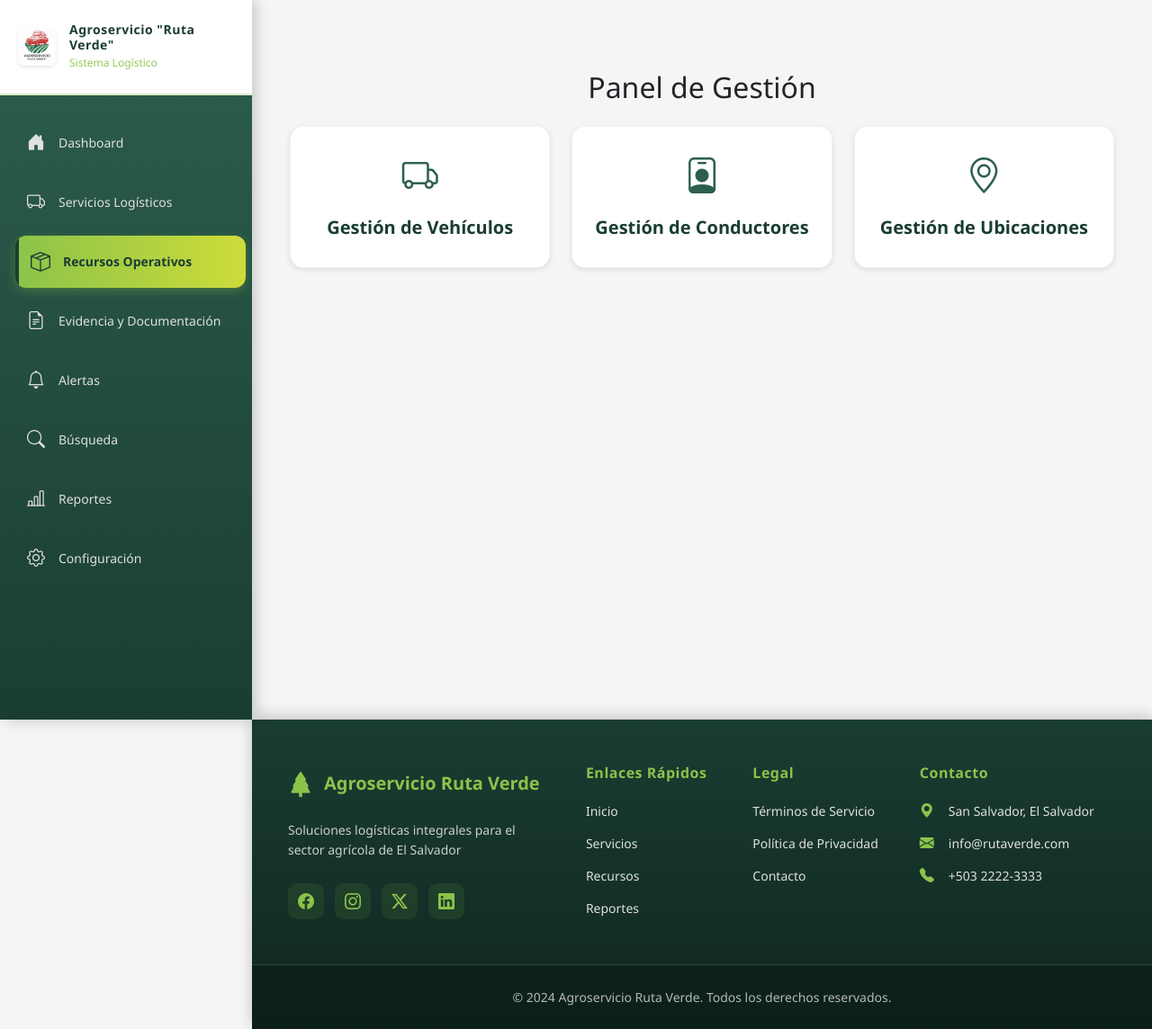
After one commit to Josereph/Agroservicio_RutaVerde, a Flask app: page /recursos in a window 1280 px wide. The commit adds this page. Shown: the whole page at 90% size. Run offline with Flask 3, Linux system fonts and the light colour scheme; some libraries are stand-ins or nearby versions.

Commit message:
Arreglos esteticos, arreglo de rutas y preparacion de recursos operativos

```diff
--- a/app/routes.py
+++ b/app/routes.py
@@ -8,7 +8,15 @@ def index():
     """Ruta principal de la aplicacion"""
     return render_template('layouts/index.html', title='Inicio')
 
+# Alias en minúsculas para evitar confusiones con /Servicios
+@bp.route('/servicios')
 @bp.route('/Servicios')
 def servicios():
     """Ruta de servicios"""
     return render_template('Servicios.html', title='Servicios')
+
+# 🔹 NUEVA RUTA → Mini menú de Recursos Operativos
+@bp.route('/recursos')
+def recursos():
+    """Mini menú de recursos operativos"""
+    return render_template('layouts/MiniMenuRecursos.html', title='Recursos Operativos')
--- /dev/null
+++ b/app/static/css/MiniMenu.css
@@ -0,0 +1,39 @@
+/* =============================
+   Mini Menú — Agroservicio Ruta Verde
+   ============================= */
+
+body {
+    background-color: #f5f5f5;
+}
+
+/* ===== Cards ===== */
+.menu-card .card {
+    background-color: #ffffff;
+    border-radius: 15px;
+    border: 1px solid rgba(0, 0, 0, 0.05);
+    box-shadow: 0 2px 6px rgba(0, 0, 0, 0.1);
+    transition: all 0.3s ease;
+}
+
+.menu-card .card:hover {
+    transform: translateY(-5px);
+    box-shadow: 0 8px 16px rgba(0, 0, 0, 0.2);
+    border-color: #8bc34a;
+}
+
+/* ===== Iconos ===== */
+.menu-card i {
+    color: #2d5f4f; /* verde corporativo */
+    transition: all 0.3s ease;
+}
+
+.menu-card:hover i {
+    color: #8bc34a; /* verde claro */
+    transform: scale(1.2);
+}
+
+/* ===== Texto ===== */
+.menu-card h5 {
+    color: #1a3d32;
+    font-weight: 700;
+}
--- a/app/static/css/sidebar.css
+++ b/app/static/css/sidebar.css
@@ -42,7 +42,7 @@ body {
 /* ===== Sidebar Header / Brand ===== */
 .sidebar-header {
     padding: 25px 20px;
-    background: rgba(0, 0, 0, 0.25);
+    background: #ffffff;
     border-bottom: 2px solid rgba(139, 195, 74, 0.3);
     position: sticky;
     top: 0;
@@ -62,6 +62,15 @@ body {
     animation: pulse 2s ease-in-out infinite;
 }
 
+.brand-logo {
+    width: 42px;
+    height: 42px;
+    border-radius: 8px;
+    object-fit: cover;
+    box-shadow: 0 2px 4px rgba(0,0,0,0.1);
+}
+
+
 @keyframes pulse {
     0%, 100% {
         transform: scale(1);
@@ -78,8 +87,8 @@ body {
 }
 
 .brand-title {
-    color: var(--color-white);
-    font-size: 16px;
+    color: var(--color-primary-dark);
+    font-size: 14px;
     font-weight: 700;
     margin: 0;
     line-height: 1.2;
--- /dev/null
+++ b/app/templates/layouts/MiniMenuRecursos.html
@@ -0,0 +1,38 @@
+{% extends 'layouts/base.html' %}
+{% block title %}Mini Menú de Gestión{% endblock %}
+
+{% block extra_css %}
+<link rel="stylesheet" href="/static/css/MiniMenu.css">
+{% endblock %}
+
+{% block content %}
+<div class="container mt-5">
+    <h2 class="text-center mb-4">Panel de Gestión</h2>
+    <div class="row justify-content-center g-4">
+        <div class="col-md-4">
+            <a href="/vehiculos" class="menu-card text-decoration-none">
+                <div class="card text-center p-4">
+                    <i class="bi bi-truck fs-1 mb-3"></i>
+                    <h5 class="fw-bold">Gestión de Vehículos</h5>
+                </div>
+            </a>
+        </div>
+        <div class="col-md-4">
+            <a href="/conductores" class="menu-card text-decoration-none">
+                <div class="card text-center p-4">
+                    <i class="bi bi-person-badge fs-1 mb-3"></i>
+                    <h5 class="fw-bold">Gestión de Conductores</h5>
+                </div>
+            </a>
+        </div>
+        <div class="col-md-4">
+            <a href="/ubicaciones" class="menu-card text-decoration-none">
+                <div class="card text-center p-4">
+                    <i class="bi bi-geo-alt fs-1 mb-3"></i>
+                    <h5 class="fw-bold">Gestión de Ubicaciones</h5>
+                </div>
+            </a>
+        </div>
+    </div>
+</div>
+{% endblock %}
--- a/app/templates/layouts/base.html
+++ b/app/templates/layouts/base.html
@@ -7,34 +7,34 @@
     <meta name="author" content="Agroservicio Ruta Verde">
     <title>{% block title %}Agroservicio Ruta Verde{% endblock %}</title>
 
+
     <link rel="stylesheet" href="/static/css/bootstrap.min.css">
-
     <link rel="stylesheet" href="https://cdn.jsdelivr.net/npm/bootstrap-icons@1.11.1/font/bootstrap-icons.css">
-
     <link rel="stylesheet" href="/static/css/sidebar.css">
     <link rel="stylesheet" href="/static/css/footer.css">
 
     {% block extra_css %}{% endblock %}
 </head>
 <body>
-    <!-- Sidebar Navigation -->
+
+    <!-- ================================================ Sidebar Navigation ================================================ -->
     <header>
         <nav id="sidebarMenu" class="d-flex flex-column">
             <!-- Brand Header -->
             <div class="sidebar-header">
                 <div class="brand-container">
-                    <i class="bi bi-tree-fill brand-icon"></i>
+                     <img src="/static/image/IconAgro.jpeg" alt="Logo Agroservicio" class="brand-logo">
                     <div class="brand-text">
-                        <h3 class="brand-title">Agroservicio Ruta Verde</h3>
+                        <h3 class="brand-title">Agroservicio "Ruta Verde"</h3>
                         <span class="brand-subtitle">Sistema Logístico</span>
                     </div>
                 </div>
             </div>
 
-            <!-- Navigation Menu -->
+            <!-- Menu -->
             <ul class="nav flex-column">
                 <li class="nav-item">
-                    <a class="nav-link" href="/inicio" id="nav-inicio">
+                    <a class="nav-link" href="{{ url_for('main.index') }}" id="nav-inicio">
                         <i class="bi bi-house-door-fill"></i>
                         <span>Dashboard</span>
                     </a>
@@ -46,9 +46,9 @@
                     </a>
                 </li>
                 <li class="nav-item">
-                    <a class="nav-link" href="/recursos" id="nav-recursos">
-                        <i class="bi bi-box-seam"></i>
-                        <span>Recursos Agrícolas</span>
+                    <a class="nav-link" href="{{ url_for('main.recursos') }}" id="nav-recursos">
+                             <i class="bi bi-box-seam"></i>
+                              <span>Recursos Operativos</span>  <!--Joseph estuvo aqui xdxd-->
                     </a>
                 </li>
                 <li class="nav-item">
@@ -85,7 +85,7 @@
         </nav>
     </header>
 
-    <!-- Main Content Area -->
+    <!-- ================================================ Main Content Area ================================================ -->
     <main>
         {% block content %}
         {% endblock %}
```
Also changed, not shown: app/static/image/IconAgro.jpeg (added), app/static/image/NissanSensual.avif (renamed from app/static/image/2001_nissan_frontier_extended-cab-pickup_sc-v6_fq_oem_1_500.avif).
